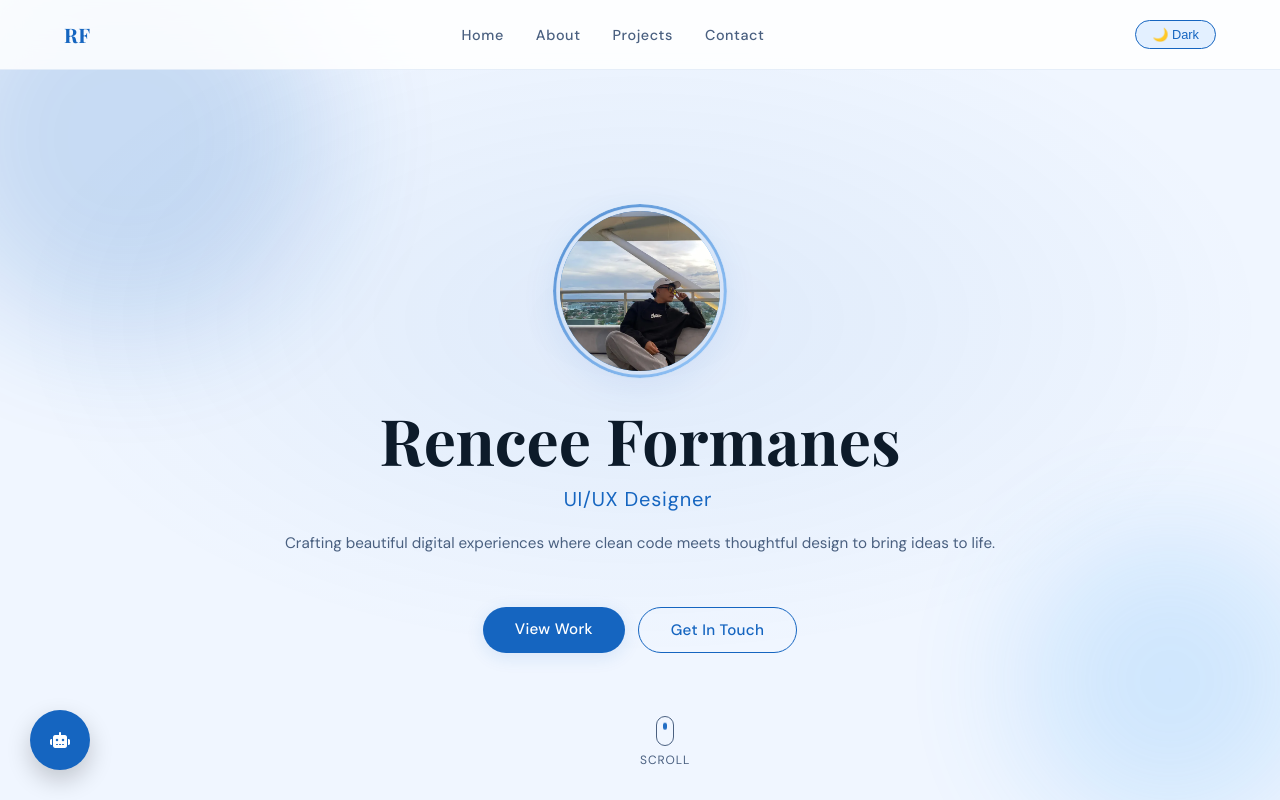
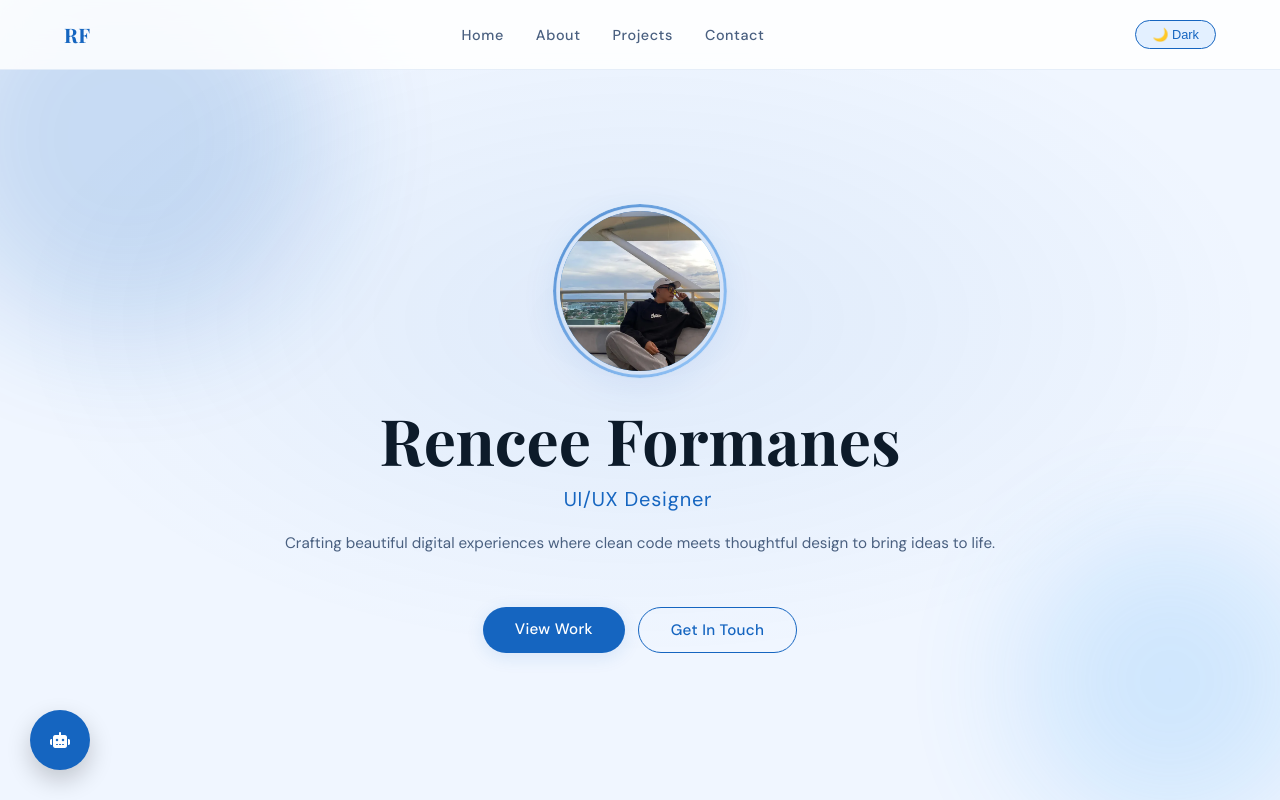
Before and after one commit to Rencieyyyy/Devcieyyy-, a plain HTML site: page index.html in a window 1280 px wide. Shown: the top 800 px of the page. Drawn offline with nearby package versions, Linux system fonts and the light colour scheme.

Commit message:
Remove scroll

```diff
--- a/index.html
+++ b/index.html
@@ -44,10 +44,7 @@
             <a href="#contact" class="btn-outline">Get In Touch</a>
         </div>
 
-        <div class="scroll-hint">
-            <div class="scroll-dot"></div>
-            <span>Scroll</span>
-        </div>
+
     </section>
 
     <section class="about" id="about">
```
